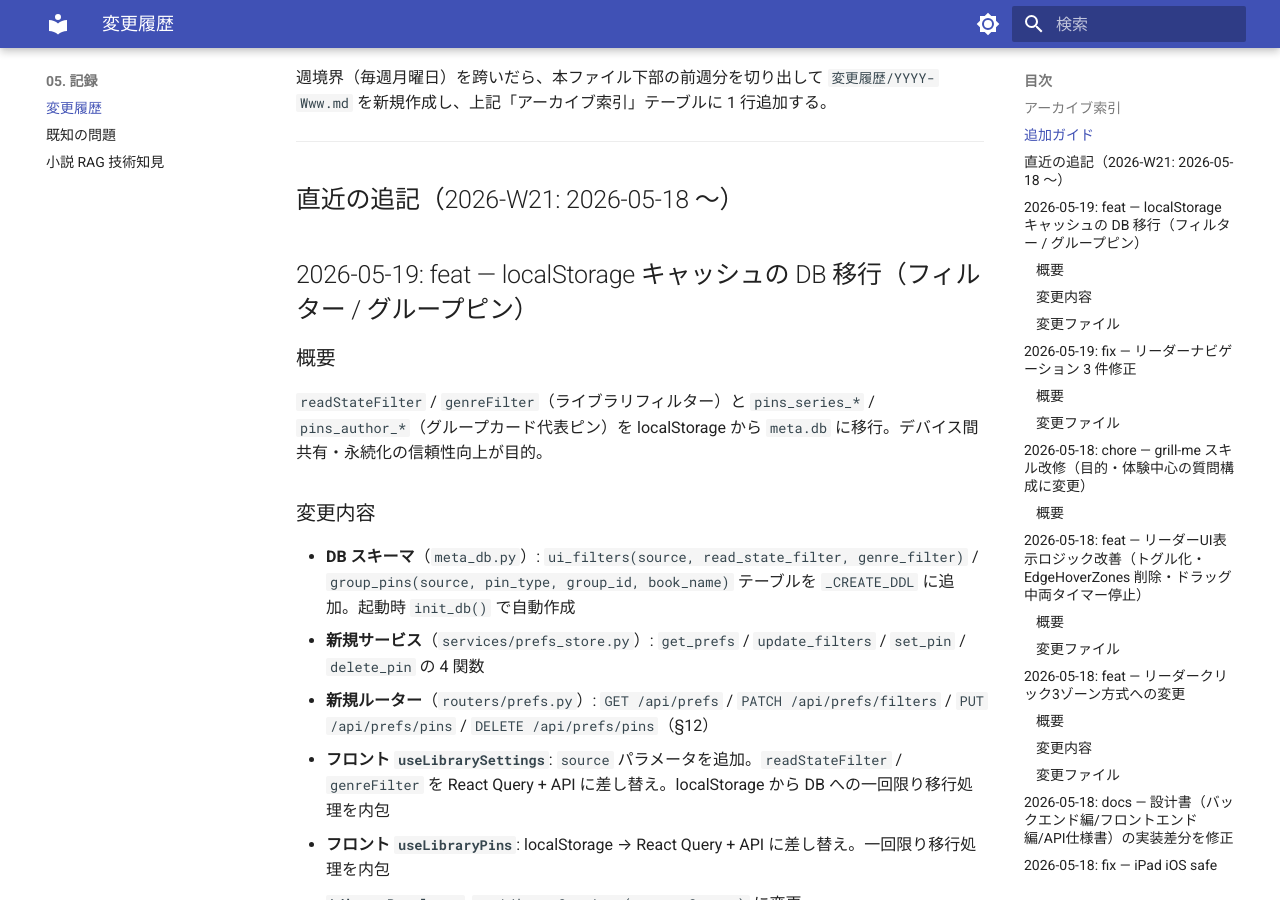
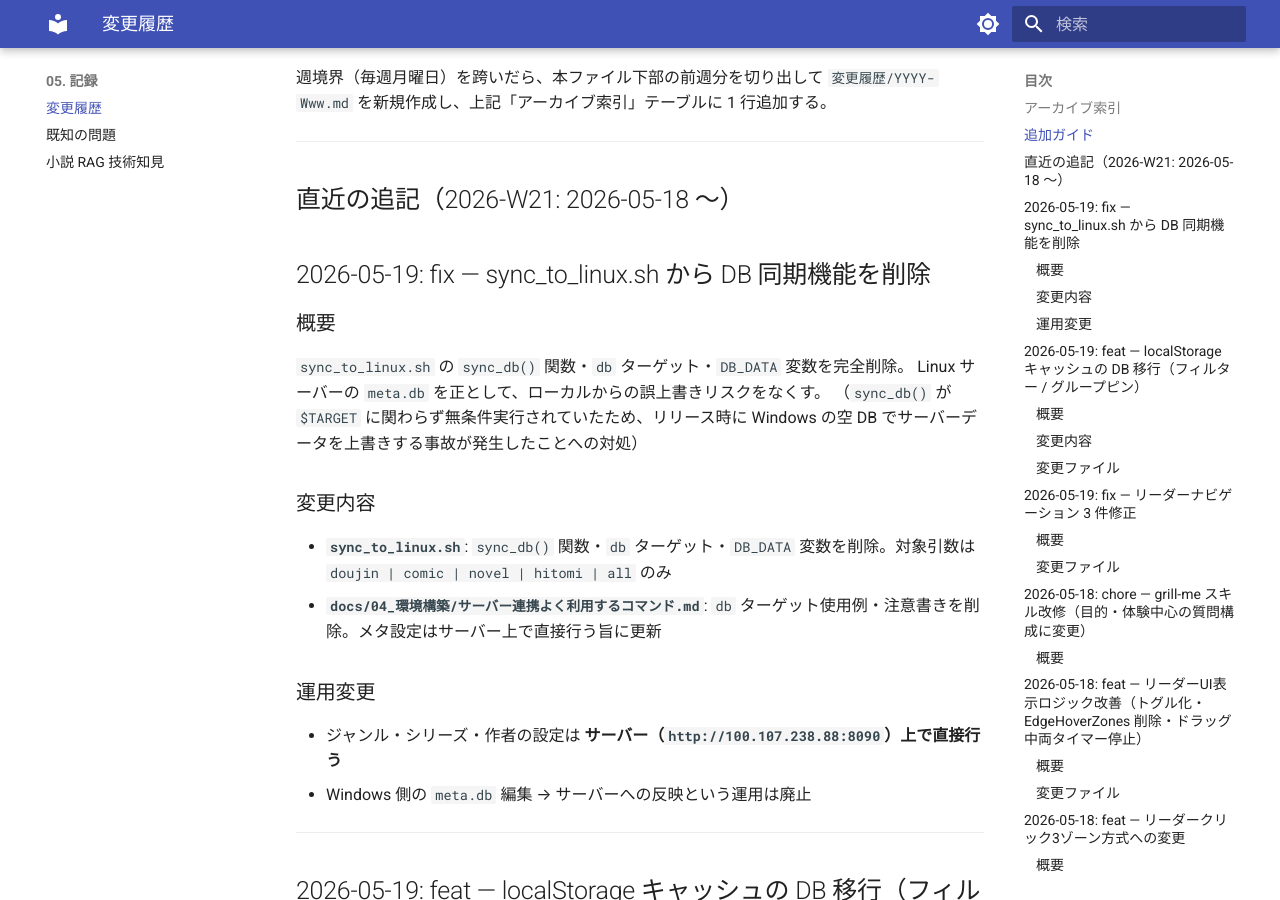
Before and after one commit to kkmmyr/Pic2PDF_Viewer, an MkDocs documentation site: the page built from docs/05_記録/変更履歴.md, in a window 1280 px wide and 900 px high, scrolled down 1156 px. Built offline with MkDocs 1.6.1 and Material for MkDocs 9.7.7, drawn with Linux system fonts in a browser that asks for light colours; some of the changed text lies outside the part shown.

Commit message:
docs: DB同期機能削除に伴う設計書・コマンドドキュメント更新
- サーバー連携よく利用するコマンド.md: db ターゲット使用例を削除、
  メタ設定はサーバー上で直接行う旨に更新
- 変更履歴.md: sync_to_linux.sh DB機能削除の fix エントリ追加

Co-Authored-By: Claude Sonnet 4.6 <noreply@anthropic.com>

````diff
--- a/docs/04_環境構築/サーバー連携よく利用するコマンド.md
+++ b/docs/04_環境構築/サーバー連携よく利用するコマンド.md
@@ -8,10 +8,7 @@ Git Bash (Windows) から実行するコマンドを用途別にまとめる。
 ## データ同期 (`sync_to_linux.sh`)
 
 ```bash
-# Windows でメタ情報（ジャンル・作者・シリーズ）を編集した後
-bash sync_to_linux.sh db
-
-# 同人誌の新刊を追加した後（画像 + サムネイル + DB）
+# 同人誌の新刊を追加した後（画像 + サムネイル）
 bash sync_to_linux.sh doujin
 
 # 漫画の新刊を追加した後
@@ -24,8 +21,7 @@ bash sync_to_linux.sh novel
 bash sync_to_linux.sh all
 ```
 
-> **⚠️ 注意**: Windows でジャンル・シリーズ・作者を設定したら、必ず `db` を実行すること。
-> 実行しないと Linux の meta.db が古いままになり、フィルターから書籍が除外される。
+> **⚠️ DB 同期について**: `meta.db` はサーバー側が正とする。`sync_to_linux.sh` に DB 同期機能はない（2026-05-19 削除）。ジャンル・シリーズ・作者の設定はサーバー（`http://100.107.238.88:8090`）上で直接行うこと。
 
 ---
 
@@ -111,9 +107,7 @@ bash sync_to_linux.sh doujin   # または comic / novel
 
 ### Windows で書籍にメタを付けた
 
-```bash
-bash sync_to_linux.sh db
-```
+メタ情報（ジャンル・シリーズ・作者）はサーバー上で設定すること。DB 同期機能は削除済み。
 
 ### コードを修正・機能追加した
 
@@ -124,6 +118,6 @@ bash deploy_to_linux.sh
 ### 全部まとめて同期（週次など）
 
 ```bash
-bash sync_to_linux.sh all
+bash sync_to_linux.sh all      # 画像・サムネイルのみ（DB は除外）
 bash deploy_to_linux.sh        # コード変更があれば
 ```
--- a/docs/05_記録/変更履歴.md
+++ b/docs/05_記録/変更履歴.md
@@ -28,6 +28,23 @@
 ---
 
 ## 直近の追記（2026-W21: 2026-05-18 〜）
+
+## 2026-05-19: fix — sync_to_linux.sh から DB 同期機能を削除
+
+### 概要
+`sync_to_linux.sh` の `sync_db()` 関数・`db` ターゲット・`DB_DATA` 変数を完全削除。
+Linux サーバーの `meta.db` を正として、ローカルからの誤上書きリスクをなくす。
+（`sync_db()` が `$TARGET` に関わらず無条件実行されていたため、リリース時に Windows の空 DB でサーバーデータを上書きする事故が発生したことへの対処）
+
+### 変更内容
+- **`sync_to_linux.sh`**: `sync_db()` 関数・`db` ターゲット・`DB_DATA` 変数を削除。対象引数は `doujin | comic | novel | hitomi | all` のみ
+- **`docs/04_環境構築/サーバー連携よく利用するコマンド.md`**: `db` ターゲット使用例・注意書きを削除。メタ設定はサーバー上で直接行う旨に更新
+
+### 運用変更
+- ジャンル・シリーズ・作者の設定は **サーバー（`http://100.107.238.88:8090`）上で直接行う**
+- Windows 側の `meta.db` 編集 → サーバーへの反映という運用は廃止
+
+---
 
 ## 2026-05-19: feat — localStorage キャッシュの DB 移行（フィルター / グループピン）
 
````
